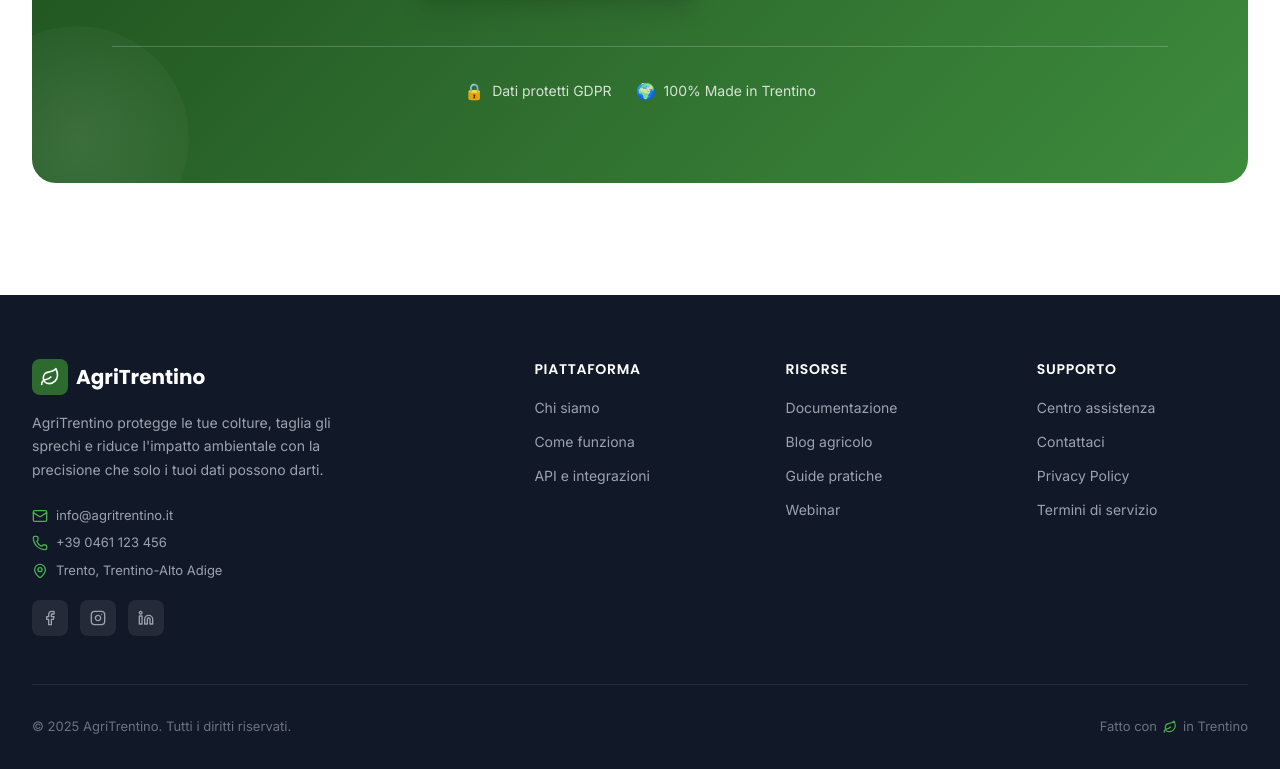
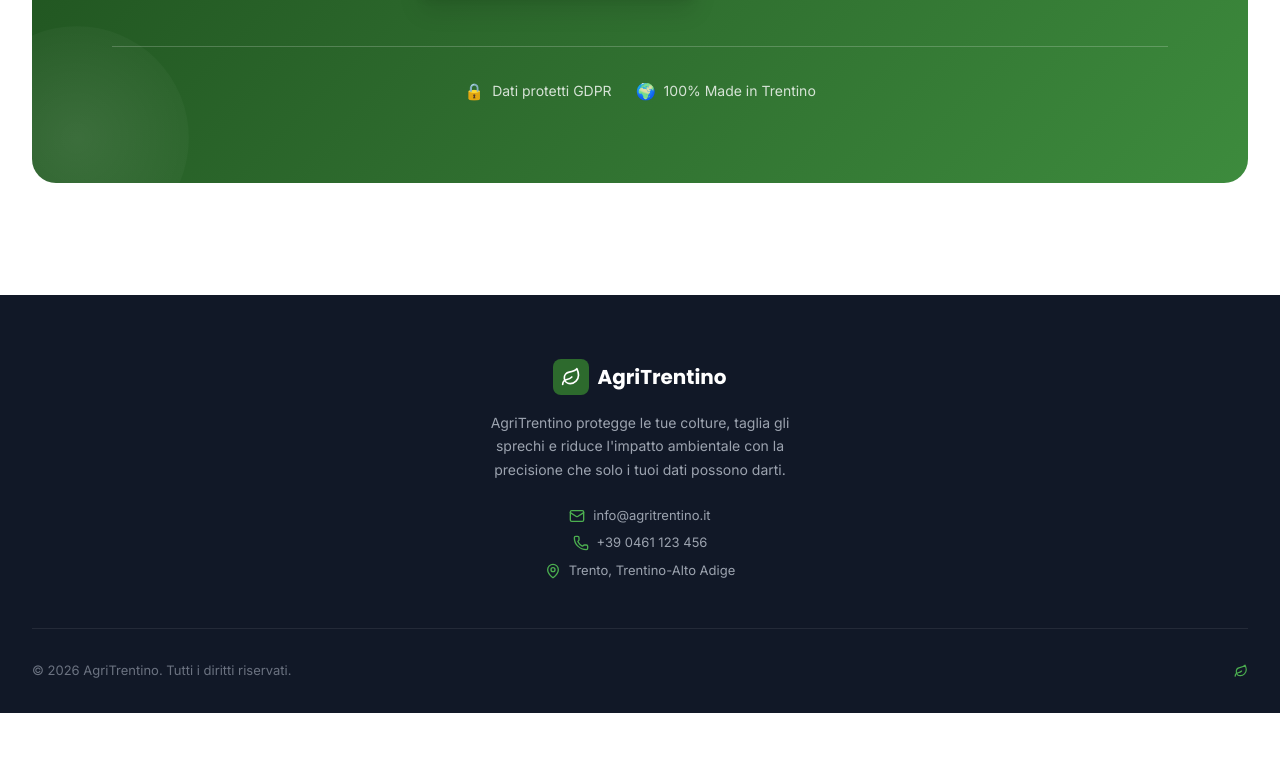
Before and after one commit to Fatmire09/AgriTrentino, a React (Vite) app in the folder client/: page / in a window 1280 px wide. Shown: the part 3421-4190 px from the top of the page. After the commit the page ends 4134 px from the top, so only its background shows below. Built offline with nearby package versions, Linux system fonts and the light colour scheme; no server answers.

Commit message:
feat: semplifica footer (solo brand e contatti) (#238)
* feat: semplifica il footer lasciando solo brand e contatti

* feat: rimuovi social dal footer e centra il contenuto

* feat: footer copyright 2026 e solo fogliolina in basso a destra

```diff
--- a/client/src/components/Footer.jsx
+++ b/client/src/components/Footer.jsx
@@ -1,23 +1,4 @@
-import {
-  Leaf,
-  Mail,
-  Phone,
-  MapPin,
-  Facebook,
-  Instagram,
-  Linkedin,
-} from 'lucide-react'
-
-const footerLinks = {
-  Piattaforma: ['Chi siamo', 'Come funziona', 'API e integrazioni'],
-  Risorse: ['Documentazione', 'Blog agricolo', 'Guide pratiche', 'Webinar'],
-  Supporto: [
-    'Centro assistenza',
-    'Contattaci',
-    'Privacy Policy',
-    'Termini di servizio',
-  ],
-}
+import { Leaf, Mail, Phone, MapPin } from 'lucide-react'
 
 const contactInfo = [
   { icon: <Mail className="w-4 h-4" />, text: 'info@agritrentino.it' },
@@ -25,20 +6,14 @@ const contactInfo = [
   { icon: <MapPin className="w-4 h-4" />, text: 'Trento, Trentino-Alto Adige' },
 ]
 
-const socials = [
-  { icon: <Facebook className="w-4 h-4" />, label: 'Facebook' },
-  { icon: <Instagram className="w-4 h-4" />, label: 'Instagram' },
-  { icon: <Linkedin className="w-4 h-4" />, label: 'LinkedIn' },
-]
-
 export default function Footer() {
   return (
     <footer className="pt-16 pb-8 bg-gray-900">
       <div className="max-w-7xl mx-auto px-4 sm:px-6 lg:px-8">
-        <div className="grid grid-cols-1 md:grid-cols-2 lg:grid-cols-5 gap-10 mb-12">
-          {/* Brand column */}
-          <div className="lg:col-span-2">
-            <div className="flex items-center gap-2 mb-4">
+        <div className="mb-12">
+          {/* Brand column — centrata */}
+          <div className="max-w-md mx-auto text-center">
+            <div className="flex items-center justify-center gap-2 mb-4">
               <div className="flex items-center justify-center w-9 h-9 rounded-lg bg-agri-green">
                 <Leaf className="w-5 h-5 text-white" />
               </div>
@@ -46,55 +21,20 @@ export default function Footer() {
                 AgriTrentino
               </span>
             </div>
-            <p className="text-sm text-gray-400 leading-[1.7] max-w-[300px] mb-6">
+            <p className="text-sm text-gray-400 leading-[1.7] max-w-[300px] mx-auto mb-6">
               AgriTrentino protegge le tue colture, taglia gli sprechi e riduce l'impatto ambientale con la precisione che solo i tuoi dati possono darti.
             </p>
 
             {/* Contact info */}
             <div className="flex flex-col gap-2">
               {contactInfo.map((item, i) => (
-                <div key={i} className="flex items-center gap-2">
+                <div key={i} className="flex items-center justify-center gap-2">
                   <span style={{ color: '#4CAF50' }}>{item.icon}</span>
                   <span className="text-[13px] text-gray-400">{item.text}</span>
                 </div>
               ))}
             </div>
-
-            {/* Social icons */}
-            <div className="flex gap-3 mt-5">
-              {socials.map((social) => (
-                <button
-                  key={social.label}
-                  aria-label={social.label}
-                  className="w-9 h-9 rounded-lg flex items-center justify-center transition-colors hover:bg-green-800"
-                  style={{ backgroundColor: 'rgba(255,255,255,0.08)' }}
-                >
-                  <span className="text-gray-400">{social.icon}</span>
-                </button>
-              ))}
-            </div>
           </div>
-
-          {/* Link columns */}
-          {Object.entries(footerLinks).map(([category, links]) => (
-            <div key={category}>
-              <h4 className="font-poppins font-semibold text-sm text-white mb-4 uppercase tracking-[0.05em]">
-                {category}
-              </h4>
-              <ul className="flex flex-col gap-2.5">
-                {links.map((link) => (
-                  <li key={link}>
-                    <a
-                      href="#"
-                      className="text-sm text-gray-400 hover:text-green-400 transition"
-                    >
-                      {link}
-                    </a>
-                  </li>
-                ))}
-              </ul>
-            </div>
-          ))}
         </div>
 
         {/* Bottom bar */}
@@ -103,12 +43,10 @@ export default function Footer() {
           style={{ borderTop: '1px solid rgba(255,255,255,0.08)' }}
         >
           <p className="text-[13px] text-gray-500">
-            © 2025 AgriTrentino. Tutti i diritti riservati.
+            © 2026 AgriTrentino. Tutti i diritti riservati.
           </p>
-          <div className="flex items-center gap-1.5">
-            <span className="text-[13px] text-gray-500">Fatto con</span>
+          <div className="flex items-center">
             <Leaf className="w-3.5 h-3.5" style={{ color: '#4CAF50' }} />
-            <span className="text-[13px] text-gray-500">in Trentino</span>
           </div>
         </div>
       </div>
```
